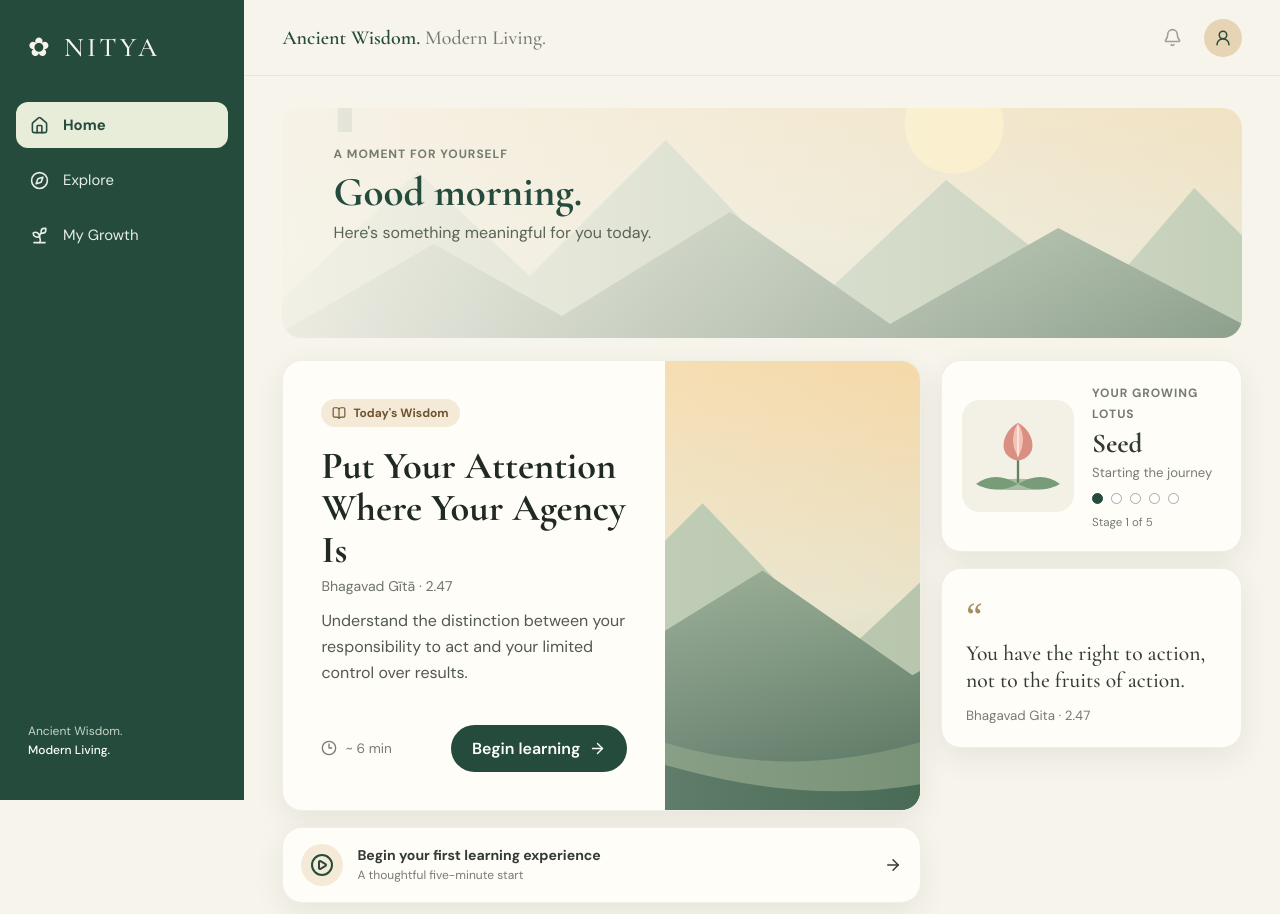
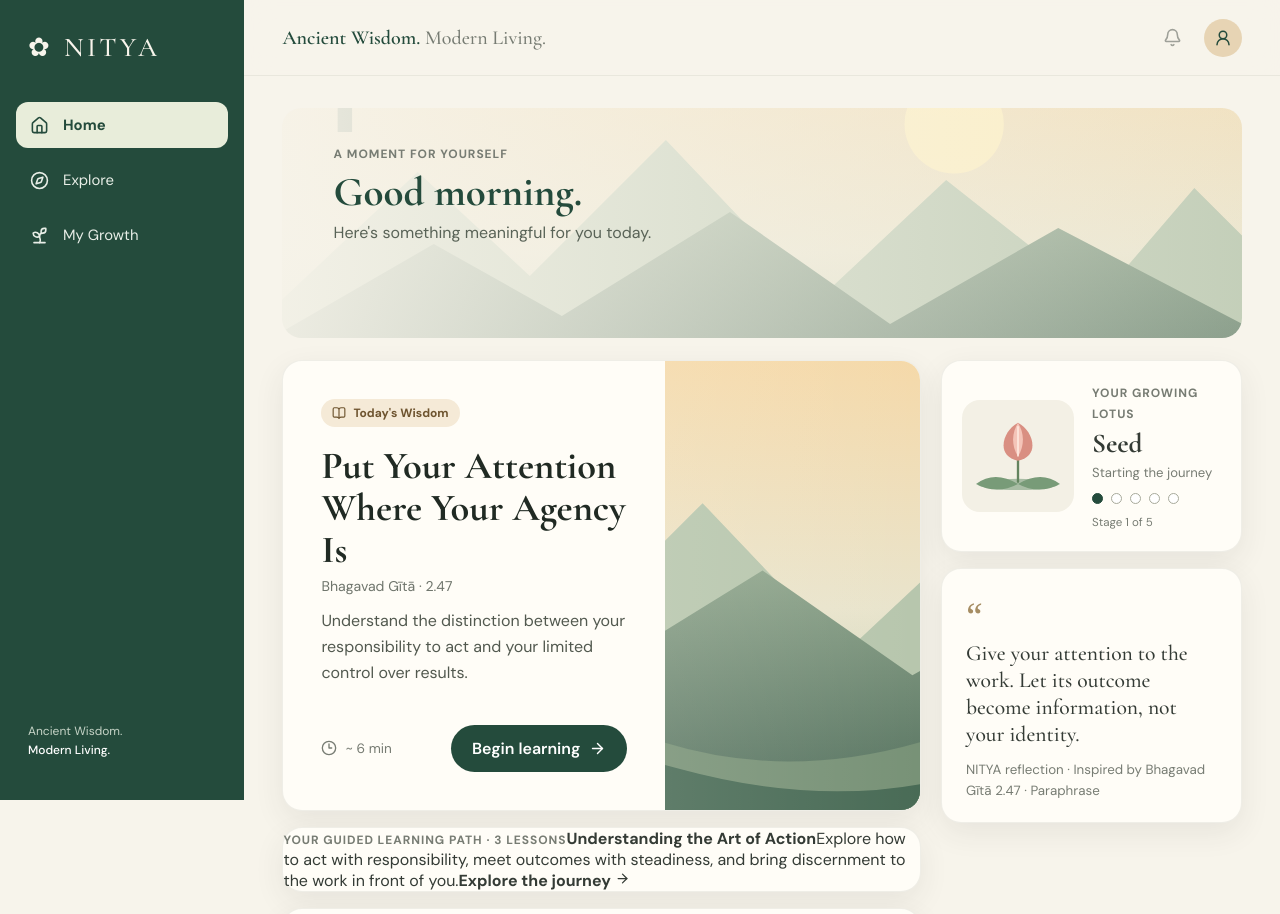
Before and after one commit to rskr28/Nitya, a React (Vite) app: page / in a window 1280 px wide. Shown: the top 914 px of the page. Built offline with nearby package versions, Linux system fonts and the light colour scheme.

Commit message:
Feature the complete guided action journey on Home

```diff
--- a/src/pages/Home/index.tsx
+++ b/src/pages/Home/index.tsx
@@ -2,7 +2,7 @@ import { ArrowRight, PlayCircle } from 'lucide-react';
 import { Link } from 'react-router-dom';
 import WisdomCard from '../../components/WisdomCard';
 import LotusProgress from '../../components/LotusProgress';
-import { featuredLesson } from '../../data/content';
+import { featuredLesson, journeys } from '../../data/content';
 import { useGrowth } from '../../hooks/useGrowth';
 import { getLotusStage } from '../../utils/lotus';
 import './index.css';
@@ -17,6 +17,8 @@ export default function Home() {
   const continueDetail = !progress
     ? 'A thoughtful five-minute start'
     : progress.completed ? 'Revisit your completed lesson' : `Your lesson · ${progress.currentStep}`;
+  const featuredJourney = journeys[0];
+  const completedJourney = growth.journeysCompleted.includes(featuredJourney.id);
 
   return (
     <div className="page home-page">
@@ -30,6 +32,12 @@ export default function Home() {
       <div className="home-grid">
         <div className="home-main">
           <WisdomCard lesson={featuredLesson} actionLabel={actionLabel} />
+          <Link to={`/journey/${featuredJourney.id}`} className="home-journey-card surface">
+            <span className="eyebrow">Your guided learning path · 3 lessons</span>
+            <strong>{featuredJourney.title}</strong>
+            <span>{featuredJourney.description}</span>
+            <b>{completedJourney ? 'Journey completed · Revisit' : 'Explore the journey'} <ArrowRight size={15} /></b>
+          </Link>
           <Link to={`/lesson/${featuredLesson.id}`} className="continue-card surface">
             <span className="continue-card__icon"><PlayCircle /></span>
             <span><strong>{continueLabel}</strong><small>{continueDetail}</small></span>
@@ -40,8 +48,8 @@ export default function Home() {
           <LotusProgress stage={getLotusStage(counts)} />
           <div className="quote-card surface">
             <span>“</span>
-            <p>You have the right to action, not to the fruits of action.</p>
-            <small>Bhagavad Gita · 2.47</small>
+            <p>Give your attention to the work. Let its outcome become information, not your identity.</p>
+            <small>NITYA reflection · Inspired by Bhagavad Gītā 2.47 · Paraphrase</small>
           </div>
         </aside>
       </div>
```
